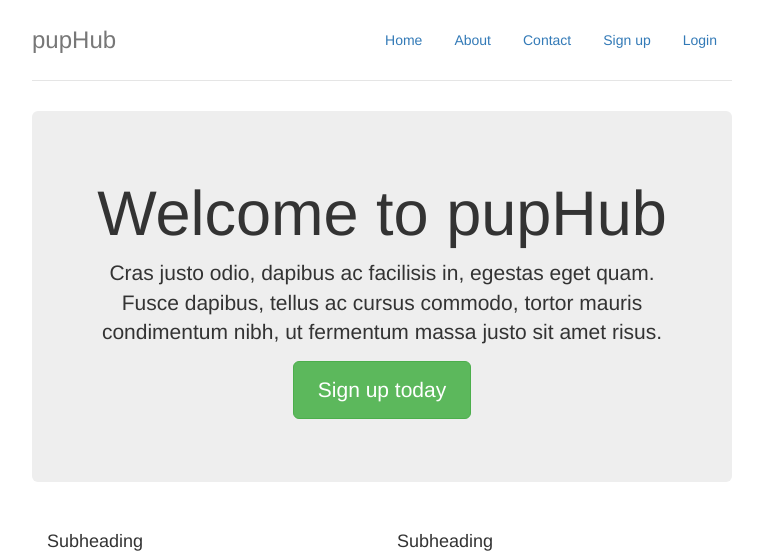
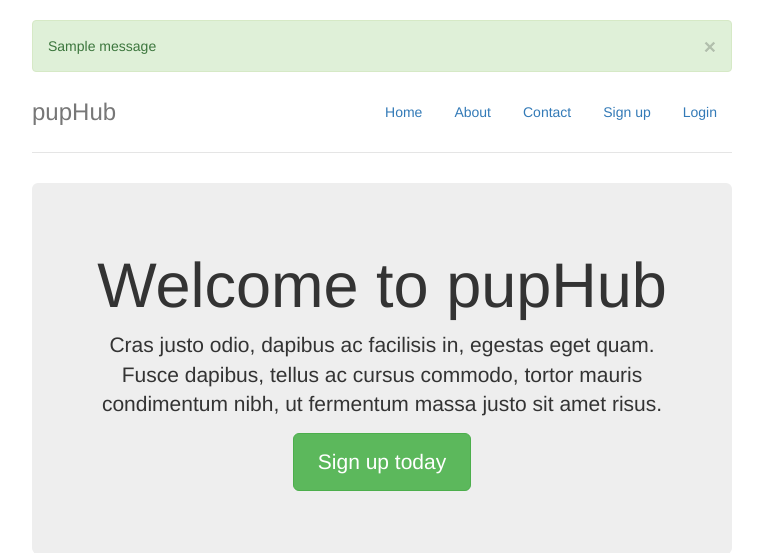
Before and after one commit to dylanshine/puphub, a Flask app: page / in a window 1280 px wide. Shown: the top 553 px of the page, without its empty margins (258-1021 px from the left). Run offline with Flask 2, Linux system fonts and the light colour scheme; tables that the repository leaves empty hold one stand-in row (values such as "Sample post"); one stand-in notice (Sample message) is shown; parts of the project's set-up code (start-up, migrations or seed data) failed here and were passed over; some libraries are stand-ins or nearby versions.

Commit message:
Add flash messages to layout template

```diff
--- a/project/templates/layout.html
+++ b/project/templates/layout.html
@@ -23,6 +23,23 @@
 
 
     <div class="container">
+
+      <!-- messages -->
+      {% with messages = get_flashed_messages(with_categories=true) %}
+      {% if messages %}
+      <div class="row">
+        <div class="col-md-12">
+          {% for category, message in messages %}
+          <div class="alert alert-{{ category }}">
+            <a class="close" title="Close" href="#" data-dismiss="alert">&times;</a>
+           {{message}}
+          </div>
+          {% endfor %}
+        </div>
+      </div>
+      {% endif %}
+      {% endwith %}
+
       {% include "partials/_nav.html" %}
 
       {% block content %}
```
